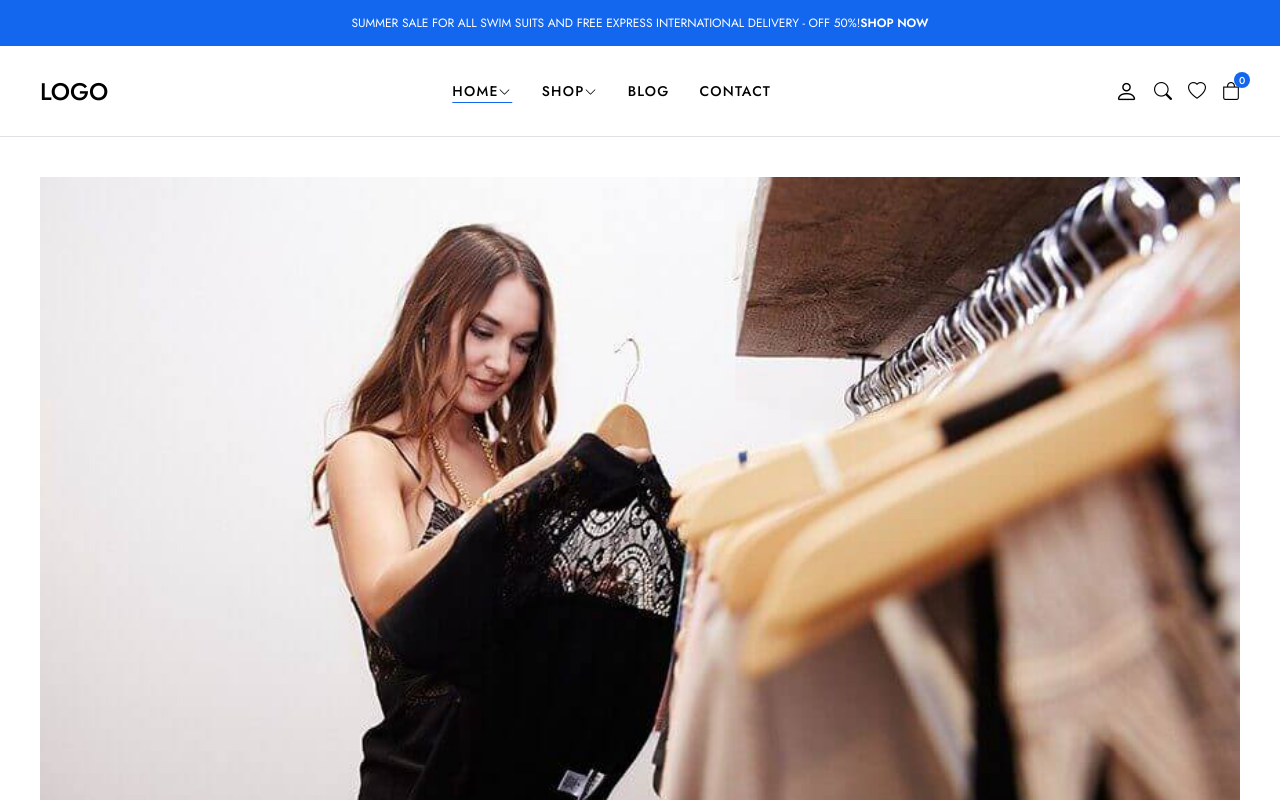
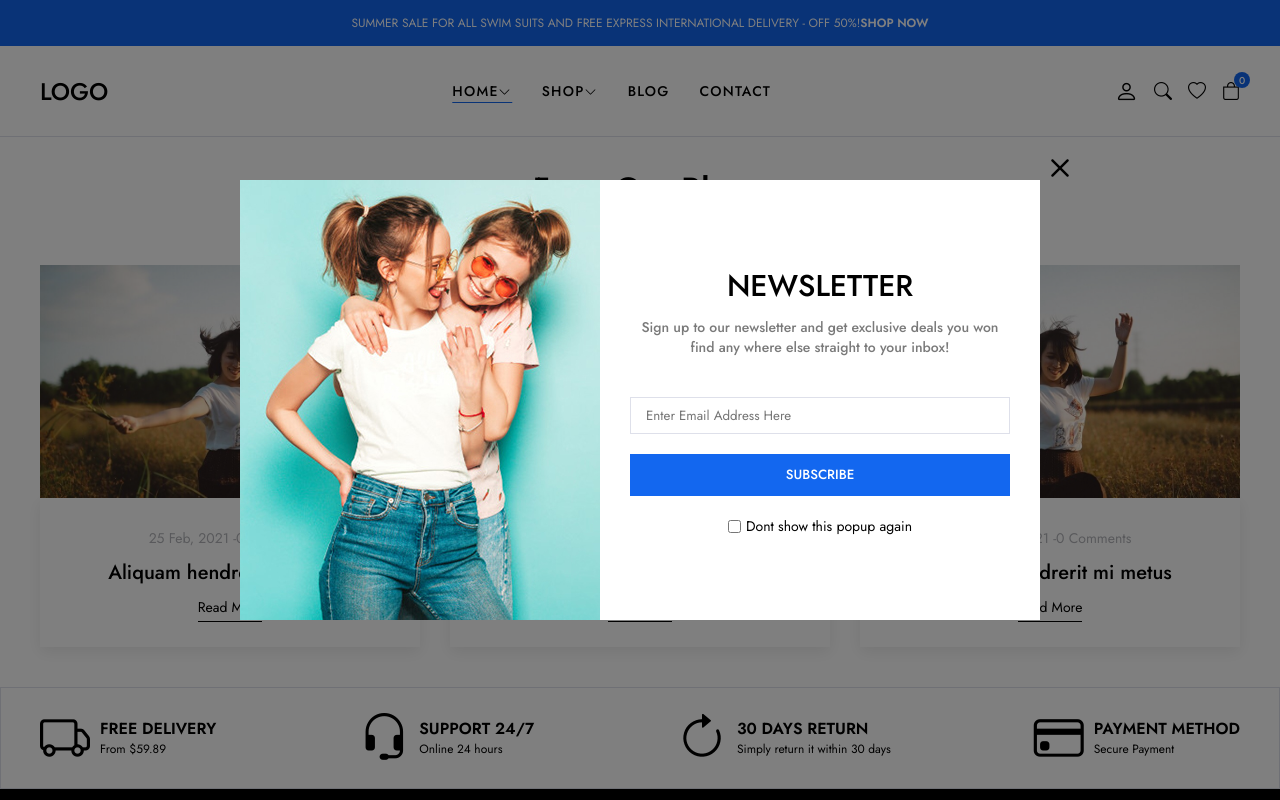
Before and after one commit to EkremL/e-commerce, a React (Vite) app in the folder frontend/mern e-commerce/: page / in a window 1280 px wide. Shown: the top 800 px of the page. Built offline with nearby package versions, Linux system fonts and the light colour scheme.

Commit message:
Modal search and modal dialog

```diff
--- a/frontend/mern e-commerce/src/App.jsx
+++ b/frontend/mern e-commerce/src/App.jsx
@@ -5,7 +5,7 @@
 // import ShopPage from "./Pages/ShopPage";
 // import ContactPage from "./Pages/ContactPage";
 import BlogDetailsPage from "./Pages/BlogDetailsPage";
-// import BlogPage from "./Pages/BlogPage";
+import BlogPage from "./Pages/BlogPage";
 // import ProductDetailsPage from "./Pages/ProductDetailsPage";
 import "./App.css";
 
@@ -17,8 +17,8 @@
       {/* <ContactPage /> */}
       {/* <AuthPage /> */}
       {/* <CartPage /> */}
-      {/* <BlogPage /> */}
-      <BlogDetailsPage />
+      <BlogPage />
+      {/* <BlogDetailsPage /> */}
       {/* <ProductDetailsPage /> */}
     </React.Fragment>
   );
--- a/frontend/mern e-commerce/src/components/Layout/Header/Header.jsx
+++ b/frontend/mern e-commerce/src/components/Layout/Header/Header.jsx
@@ -1,8 +1,8 @@
+import PropTypes from "prop-types";
+import React from "react";
 import "./Header.css";
 
-import React from "react";
-
-function Header() {
+function Header({ setIsSearchShow }) {
   return (
     <header>
       <div className="global-notification">
@@ -191,7 +191,10 @@
                 <a href="account.html" className="header-account">
                   <i className="bi bi-person"></i>
                 </a>
-                <button className="search-button">
+                <button
+                  className="search-button"
+                  onClick={() => setIsSearchShow(true)}
+                >
                   <i className="bi bi-search"></i>
                 </button>
                 <a href="#">
@@ -213,3 +216,7 @@
 }
 
 export default Header;
+
+Header.propTypes = {
+  setIsSearchShow: PropTypes.func,
+};
--- /dev/null
+++ b/frontend/mern e-commerce/src/components/Modals/Dialog/Dialog.css
@@ -0,0 +1,100 @@
+.modal-dialog {
+  position: absolute;
+  top: 0;
+  left: 0;
+  width: 100%;
+  height: 100%;
+  display: flex;
+  justify-content: center;
+  align-items: center;
+  z-index: 999;
+  transition: 0.3s ease all;
+  visibility: hidden;
+  opacity: 0;
+}
+
+.modal-dialog.show {
+  visibility: visible !important;
+  opacity: 1;
+}
+
+.modal-dialog-overlay {
+  content: "";
+  width: 100%;
+  height: 100%;
+  background-color: black;
+  position: fixed;
+  top: 0;
+  left: 0;
+  opacity: 0.5;
+}
+
+.modal-dialog .modal-content {
+  max-width: 800px;
+  width: 100%;
+  background-color: #fff;
+  position: fixed;
+  z-index: 10;
+  display: flex;
+  align-items: center;
+}
+
+.modal-dialog .modal-content .modal-close {
+  position: absolute;
+  top: -40px;
+  right: -40px;
+  background-color: transparent;
+  font-size: 40px;
+}
+
+.modal-dialog .modal-content .modal-image {
+  display: flex;
+}
+
+.modal-dialog .modal-content .popup-wrapper {
+  padding: 30px;
+  text-align: center;
+}
+
+.modal-dialog .modal-content .popup-title h3 {
+  font-size: 30px;
+  font-weight: 500;
+}
+
+.modal-dialog .modal-content .popup-text {
+  font-size: 14px;
+  color: #7a7a7a;
+  font-weight: 500;
+  margin-top: 10px;
+}
+
+.modal-dialog .modal-content .popup-form {
+  display: flex;
+  flex-direction: column;
+  row-gap: 20px;
+  margin-top: 40px;
+}
+
+.modal-dialog .modal-content .popup-form label {
+  display: flex;
+  align-items: center;
+  justify-content: center;
+  column-gap: 5px;
+  font-size: 14px;
+}
+
+@media (max-width: 576px) {
+  .modal-dialog .modal-content {
+    max-width: 350px;
+  }
+
+  .modal-dialog .modal-content .modal-close {
+    top: 0px;
+    right: 0px;
+    font-size: 30px;
+  }
+
+  .modal-dialog .modal-content .modal-image {
+    display: none;
+  }
+}
--- /dev/null
+++ b/frontend/mern e-commerce/src/components/Modals/Dialog/Dialog.jsx
@@ -0,0 +1,56 @@
+import React from "react";
+import PropTypes from "prop-types";
+import "./Dialog.css";
+
+const Dialog = ({ isDialogShow, setIsDialogShow }) => {
+  const handleCloseDialog = (event) => {
+    const checked = event.target.checked;
+
+    localStorage.setItem("dialog", JSON.stringify(!checked));
+    //checkbox un check olup olmama durumuna göre tarayıcının localstoragesine kaydedilecek ve ona göre tekrar açılıp açılmma durumu gerçekleşcek
+  };
+
+  return (
+    <div className={`modal-dialog ${isDialogShow ? "show" : ""} `}>
+      <div className="modal-content">
+        <button className="modal-close" onClick={() => setIsDialogShow(false)}>
+          <i className="bi bi-x"></i>
+        </button>
+        <div className="modal-image">
+          <img src="img/modal-dialog.jpg" alt="" />
+        </div>
+        <div className="popup-wrapper">
+          <div className="popup-content">
+            <div className="popup-title">
+              <h3>NEWSLETTER</h3>
+            </div>
+            <p className="popup-text">
+              Sign up to our newsletter and get exclusive deals you won find any
+              where else straight to your inbox!
+            </p>
+            <form className="popup-form">
+              <input type="text" placeholder="Enter Email Address Here" />
+              <button className="btn btn-primary">SUBSCRIBE</button>
+              <label>
+                <input type="checkbox" onChange={handleCloseDialog} />
+                <span>Dont show this popup again</span>
+              </label>
+            </form>
+          </div>
+        </div>
+      </div>
+      <div
+        //!dışarı tıklandığında yani outside click yapıldığında da kapatılmasını sağlıyor
+        className="modal-dialog-overlay"
+        onClick={() => setIsDialogShow(false)}
+      ></div>
+    </div>
+  );
+};
+
+export default Dialog;
+
+Dialog.propTypes = {
+  isDialogShow: PropTypes.bool,
+  setIsDialogShow: PropTypes.func,
+};
--- /dev/null
+++ b/frontend/mern e-commerce/src/components/Modals/Search/Search.css
@@ -0,0 +1,165 @@
+/*! modal search start  */
+.modal-search {
+  position: absolute;
+  top: 0;
+  left: 0;
+  width: 100%;
+  height: 100%;
+  display: flex;
+  justify-content: center;
+  align-items: center;
+  visibility: hidden;
+  z-index: 999;
+  opacity: 0;
+  transition: 0.3s ease all;
+}
+.modal-search.show {
+  visibility: visible;
+  opacity: 1;
+}
+/*click outside*/
+.modal-overlay {
+  content: "";
+  width: 100%;
+  height: 100%;
+  background-color: black;
+  position: fixed;
+  top: 0;
+  left: 0;
+  opacity: 0.5;
+}
+
+.modal-wrapper {
+  max-width: 800px;
+  width: 100%;
+  background-color: #fff;
+  position: fixed;
+  z-index: 10;
+  padding: 30px;
+}
+
+.modal-search .modal-title {
+  font-size: 30px;
+  font-weight: 600;
+}
+
+.modal-search .modal-text {
+  font-size: 14px;
+  color: #7a7a7a;
+  padding-bottom: 15px;
+  border-bottom: 1px solid #dee0ea;
+}
+
+.modal-search .search-form {
+  margin-top: 15px;
+  display: flex;
+  position: relative;
+}
+
+.modal-search .search-form::after {
+  content: "";
+  width: 100%;
+  height: 1px;
+  background-color: #dee0ea;
+  position: absolute;
+  bottom: -15px;
+}
+
+.modal-search .search-form input {
+  width: 100%;
+  max-height: 42px;
+  border-color: #dee0ea !important;
+}
+
+.modal-search .search-form button {
+  position: absolute;
+  right: 0;
+  height: 100%;
+  padding: 15px;
+  display: flex;
+  align-items: center;
+  justify-content: center;
+  border: 1px solid #dee0ea;
+}
+
+.modal-search .search-form button i {
+  font-size: 18px;
+  color: #7a7a7a;
+}
+
+.modal-search .search-results {
+  margin-top: 30px;
+}
+
+.modal-search .search-heading {
+  padding: 15px;
+  background-color: #f9f9f9;
+  border: 1px solid #dee0ea;
+}
+
+.modal-search .search-heading h3 {
+  font-size: 16px;
+  font-weight: 600;
+}
+
+.modal-search .results {
+  display: grid;
+  grid-template-columns: 1fr 1fr;
+  border-left: 1px solid #dee0ea;
+}
+
+.modal-search .result-item {
+  display: flex;
+  column-gap: 15px;
+  align-items: center;
+  padding: 15px;
+  border-bottom: 1px solid #dee0ea;
+  border-right: 1px solid #dee0ea;
+  transition: background-color 0.2s eae;
+}
+
+.modal-search .result-item:hover {
+  background-color: #f9f9f9;
+}
+
+.modal-search .search-thumb {
+  max-width: 65px;
+  width: 100%;
+}
+
+.modal-search .search-info {
+  font-size: 14px;
+  display: flex;
+  flex-direction: column;
+}
+
+.modal-search .search-sku {
+  color: #7a7a7a;
+  margin: 2px 0;
+}
+
+.modal-search .search-price {
+  font-weight: 600;
+  color: #dc3545;
+}
+
+.modal-search .bi-x-circle {
+  position: absolute;
+  top: 5px;
+  right: 10px;
+  font-size: 20px;
+  cursor: pointer;
+}
+
+/*! modal search end  */
+
+/* search responsive  */
+
+@media (max-width: 992px) {
+  .modal-search .modal-wrapper {
+    max-width: 370px;
+  }
+  .modal-search .results {
+    grid-template-columns: 1fr;
+  }
+}
--- /dev/null
+++ b/frontend/mern e-commerce/src/components/Modals/Search/Search.jsx
@@ -0,0 +1,70 @@
+import React from "react";
+import "./Search.css";
+import PropTypes from "prop-types";
+
+const Search = ({ isSearchShow, setIsSearchShow }) => {
+  return (
+    <div className={`modal-search ${isSearchShow ? "show" : ""}`}>
+      <div className="modal-wrapper">
+        <h3 className="modal-title">Search for products</h3>
+        <p className="modal-text">
+          Start typing to see products you are looking for.
+        </p>
+        <form className="search-form">
+          <input type="text" placeholder="Search a product" />
+          <button>
+            <i className="bi bi-search"></i>
+          </button>
+        </form>
+        <div className="search-results">
+          <div className="search-heading">
+            <h3>RESULTS FROM PRODUCT</h3>
+          </div>
+          <div className="results">
+            <a href="#" className="result-item">
+              <img
+                src="img/products/product1/1.png"
+                className="search-thumb"
+                alt=""
+              />
+              <div className="search-info">
+                <h4>Analogue Resin Strap</h4>
+                <span className="search-sku">SKU: PD0016</span>
+                <span className="search-price">$108.00</span>
+              </div>
+            </a>
+            <a href="#" className="result-item">
+              <img
+                src="img/products/product2/1.png"
+                className="search-thumb"
+                alt=""
+              />
+              <div className="search-info">
+                <h4>Analogue Resin Strap</h4>
+                <span className="search-sku">SKU: PD0016</span>
+                <span className="search-price">$108.00</span>
+              </div>
+            </a>
+          </div>
+        </div>
+        <i
+          className="bi bi-x-circle"
+          id="close-search"
+          onClick={() => setIsSearchShow(false)}
+        ></i>
+      </div>
+      <div
+        //!dışarı tıklandığında yani outside click yapıldığında da kapatılmasını sağlıyor
+        className="modal-overlay"
+        onClick={() => setIsSearchShow(false)}
+      ></div>
+    </div>
+  );
+};
+
+export default Search;
+
+Search.propTypes = {
+  isSearchShow: PropTypes.bool,
+  setIsSearchShow: PropTypes.func,
+};
--- a/frontend/mern e-commerce/src/layouts/MainLayout.jsx
+++ b/frontend/mern e-commerce/src/layouts/MainLayout.jsx
@@ -1,15 +1,36 @@
-import React from "react";
+import React, { useEffect } from "react";
 import Header from "../components/Layout/Header/Header";
 import Footer from "../components/Layout/Footer/Footer";
 import PropTypes from "prop-types";
+import Search from "../components/Modals/Search/Search";
+import { useState } from "react";
+import Dialog from "../components/Modals/Dialog/Dialog";
 
 const MainLayout = ({ children }) => {
+  const [isSearchShow, setIsSearchShow] = useState(false);
+  const [isDialogShow, setIsDialogShow] = useState(false);
+
+  useEffect(() => {
+    const dialogStatus = localStorage.getItem("dialog")
+      ? JSON.parse(localStorage.getItem("dialog"))
+      : localStorage.setItem("dialog", JSON.stringify(true));
+
+    setTimeout(() => {
+      setIsDialogShow(dialogStatus);
+    }, 2000);
+  }, []);
+
   return (
-    <React.Fragment>
-      <Header />
+    <div className="main-layout">
+      <Dialog isDialogShow={isDialogShow} setIsDialogShow={setIsDialogShow} />
+      <Search isSearchShow={isSearchShow} setIsSearchShow={setIsSearchShow} />
+      {/*butona tıklandiginda açilmasi icin headerdeki search butonuna set
+      ediyoruz 2 component üzerinde işlem yapıldığı için buraya statei import
+      ettik */}
+      <Header setIsSearchShow={setIsSearchShow} />
       {children}
       <Footer />
-    </React.Fragment>
+    </div>
   );
 };
 
```
